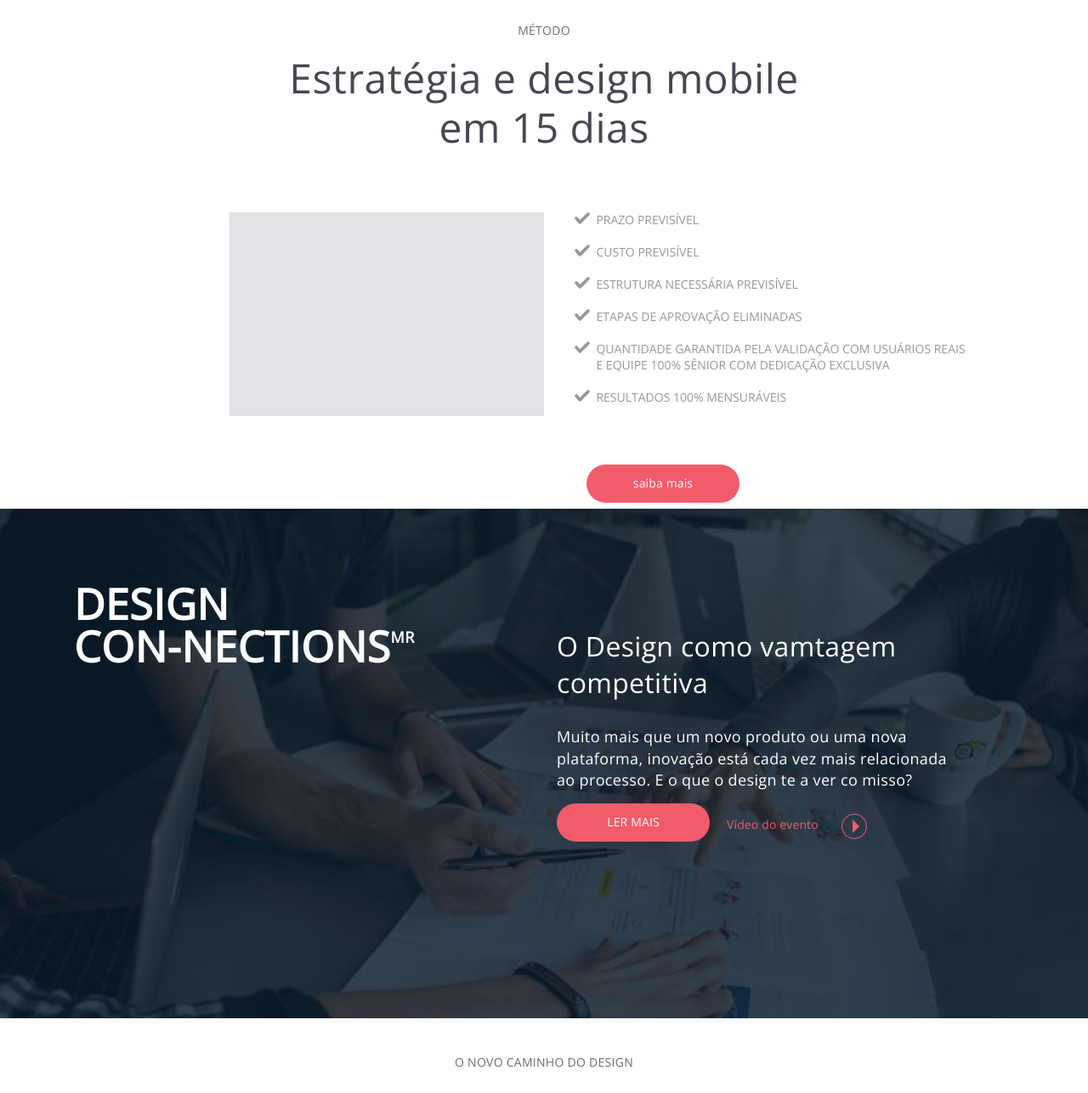
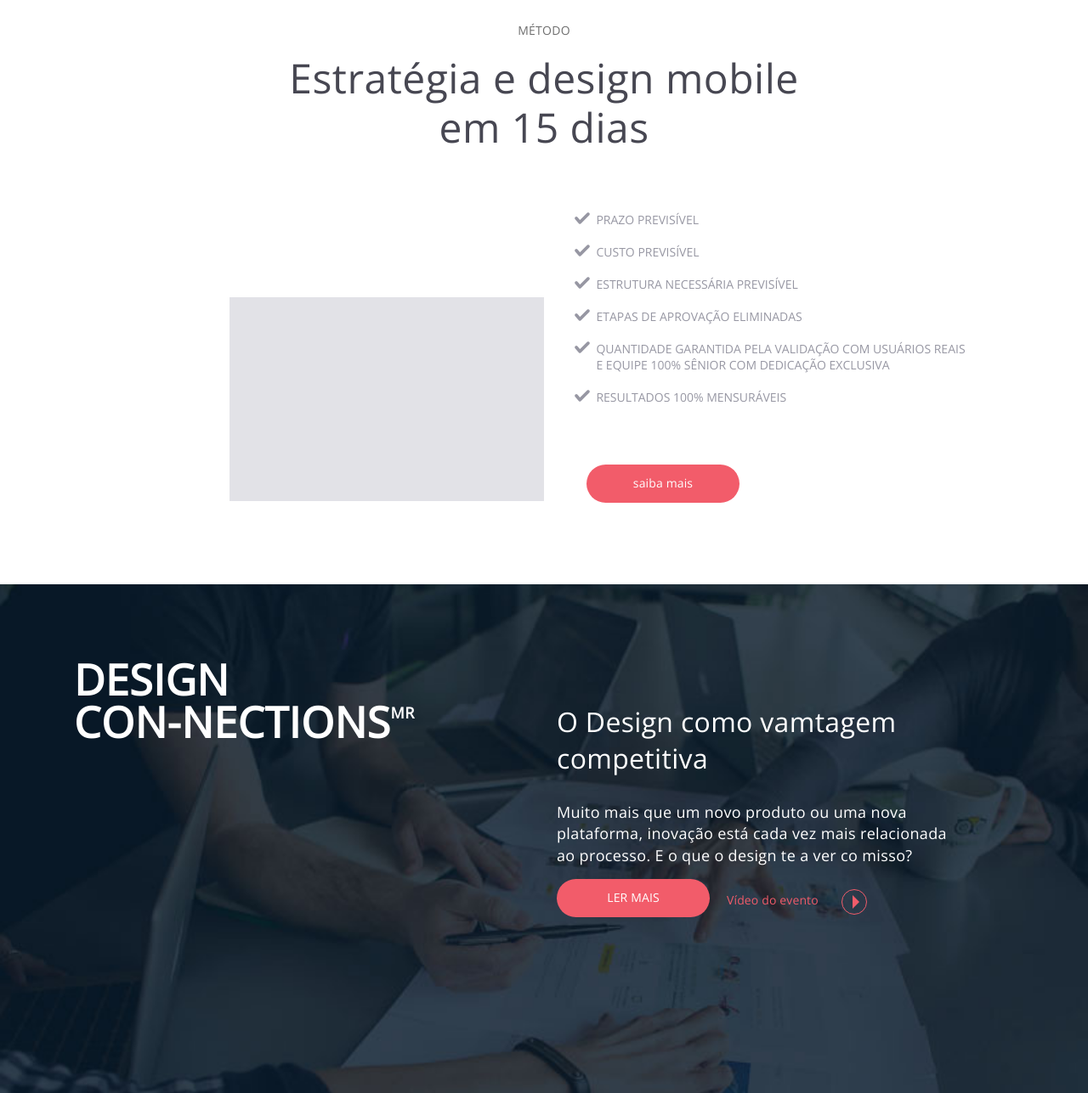
Before and after one commit to handmadeux/site, a PHP site: page / in a window 1280 px wide. Shown: the part 3260-4547 px from the top of the page at 85% size. Run offline with PHP 8.4, Linux system fonts and the light colour scheme; grey boxes labelled with a size stand in for pictures from a placeholder-image service; some libraries are stand-ins or nearby versions.

Commit message:
teste integração github slack

```diff
--- a/css/main.css
+++ b/css/main.css
@@ -342,8 +342,9 @@ h1, h2, h3{
 	margin: 20px;
 }
 #metodo{
-	height: 600px;
-	background: #ffffff
+	height: auto;
+	background: #ffffff;
+	padding-bottom: 40px
 }
 #metodo .head-line p, #metodo .head-line h2{
 	text-align: center;
@@ -353,6 +354,7 @@ h1, h2, h3{
 	height: 240px;
 	float: right;
 	background: #e2e2e7;
+	margin-top: 100px;
 }
 .metodo-list{
 	float: left;
```
